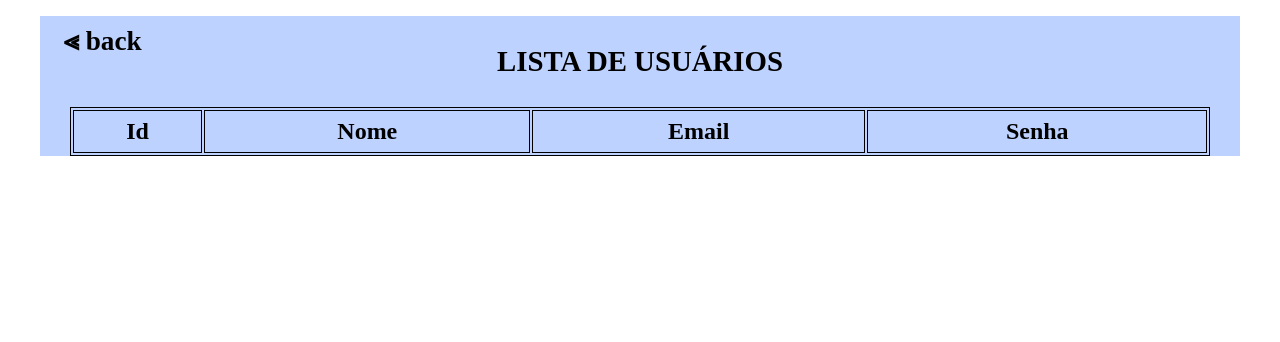
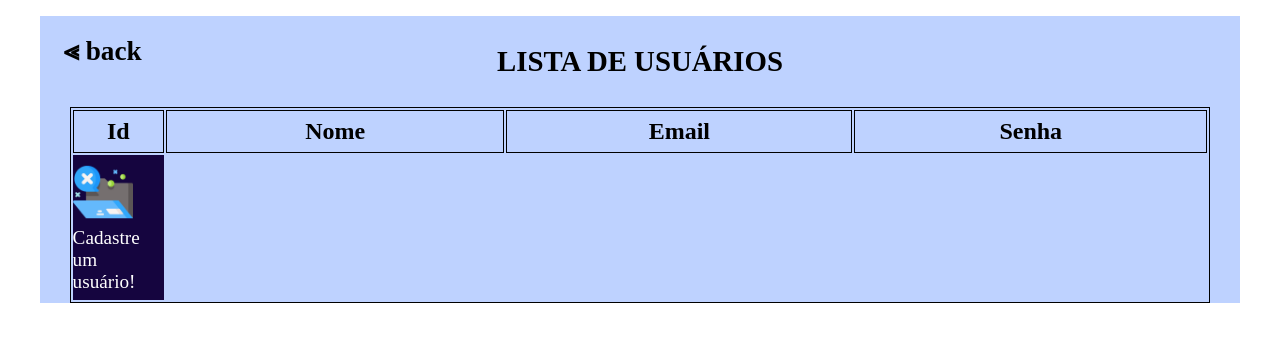
Before and after one commit to JailsonTech/AppSos, a Spring Boot app: page /lista in a window 1280 px wide. Shown: the top 342 px of the page. Run offline with Spring Boot 4, Linux system fonts and the light colour scheme; lists and menus that the app fills with data are empty.

Commit message:
implementado mostrar lista de usuários cadastrados

```diff
--- a/src/main/java/com/app/sos/controller/UserController.java
+++ b/src/main/java/com/app/sos/controller/UserController.java
@@ -8,6 +8,8 @@
 import org.springframework.validation.BindingResult;
 import org.springframework.web.bind.annotation.*;
 import org.springframework.web.servlet.mvc.support.RedirectAttributes;
+
+import java.util.List;
 
 @Controller
 public class UserController {
@@ -32,10 +34,9 @@
     @GetMapping("/resultado")
     public String pagResultado(){ return "resultadoImc"; }
 
-    @GetMapping("/lista")
-    public String paglistUsers(){ return "listUsers"; }
 
-//........RETORNO E PERSISTÊNCIA DE DADOS............
+
+//........PERSISTÊNCIA DE DADOS............
     @GetMapping("/cadastro")
     public String newUser(Model model){   //......método model do spring
         User user = new User();   //......criado objeto "user"
@@ -55,4 +56,15 @@
     userService.criarUser(user);
     return "/cadastro";
     }
+
+//........RETORNO DE DADOS.................
+    @GetMapping("/lista")
+    public String paglistUsers(Model model){
+        List<User> users = userService.findAllUsers();
+        //... O objeto, "users", será colocado na tabela html em th:each="users ${}" e em cada <td th:text="${users.id}"></td>
+        model.addAttribute("listUsers", users);
+                                         //... O atributo, "listUsers", será colocado na tabela html em ${listUsers}
+
+        return "listUsers";
+    }
 }
--- a/src/main/resources/static/css/listUsers.css
+++ b/src/main/resources/static/css/listUsers.css
@@ -9,7 +9,6 @@
    align-items: center;
    align-content: center;
    position:relative;
-
 
 }
 .goback{
@@ -68,14 +67,16 @@
 
 }
 tr{
-    font-size:clamp(1em, .7em + 1vw, 6vw);
+    font-size:clamp(1em, .7em + 1vw, 2vw);
+}
+.folder_empty{
+   width:clamp(60px, 100px, 2vw);
 }
 td{
    background-color: #15053f;
    width:91.5px;
    height:30px;
    color:#fff;
-    font-size:clamp(1em, 1em + 4vw, 6vw);
-    text-align: center;
+    font-size:clamp(.8em, .7em + 1vw, 1vw);
     padding:7px 0;
 }
--- a/src/main/resources/templates/listUsers.html
+++ b/src/main/resources/templates/listUsers.html
@@ -20,14 +20,16 @@
          <th>Email</th>
          <th>Senha</th>
       </tr>
-      <tr th:each="user : ${users}" class="tr-list tr-td1">
-         <td th:text="${user.id}" class="td-list td-id"></td>
-         <td th:text="${user.nome}" class="td-list td-id"></td>
-         <td th:text="${user.email}" class="td-list td-id"></td>
-         <td th:text="${user.senha}" class="td-list td-id"></td>
+      <tr th:if="${listUsers.empty}" class="tr-list tr-td1">
+         <td><img class="folder_empty" src="/images/folder_empty.png"><br>Cadastre um usuário!</td>
+      </tr>
+      <tr th:each = "users:${listUsers}">
+         <td th:text="${users.id}" class="td-list td-id"></td>
+         <td th:text="${users.nome}" class="td-list td-id"></td>
+         <td th:text="${users.email}" class="td-list td-id"></td>
+         <td th:text="${users.senha}" class="td-list td-id"></td>
       </tr>
    </table>
 </section>
 </body>
-
 </html>
```
Also changed, not shown: src/main/java/com/app/sos/service/UserService.java (+8 -0 lines), src/main/resources/static/images/folder_empty.png (added), src/main/resources/static/images/person.png, 1 other file.
